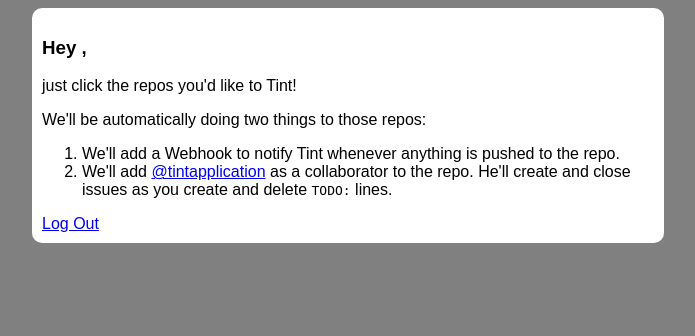
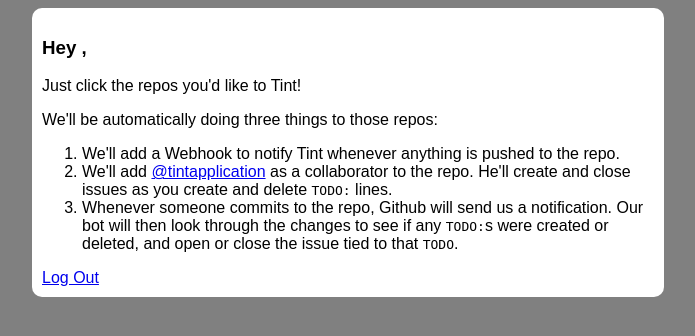
Before and after one commit to zanesterling/tint, a Flask app: template templates/home.html in a window 1280 px wide. Shown: the top 336 px of the page, without its empty margins (292-987 px from the left). Run offline with Flask 2, Linux system fonts and the light colour scheme; the template is opened without the code that fills it, so the values that code supplies are empty; some libraries are stand-ins or nearby versions.

Commit message:
Add an explanation of what Tint will do in terms of issues to the list on the home page

```diff
--- a/templates/home.html
+++ b/templates/home.html
@@ -9,11 +9,12 @@
 <body>
 	<div id=container>
 	<h3>Hey {{ d['username'] }},</h3>
-	<p>just click the repos you'd like to Tint!</p>
-	<p>We'll be automatically doing two things to those repos:</p>
+	<p>Just click the repos you'd like to Tint!</p>
+	<p>We'll be automatically doing three things to those repos:</p>
 	<ol>
 			<li>We'll add a Webhook to notify Tint whenever anything is pushed to the repo.</li>
 			<li>We'll add <a href=http://github.com/tintapplication>@tintapplication</a> as a collaborator to the repo. He'll create and close issues as you create and delete <code>TODO:</code> lines.</li>
+			<li>Whenever someone commits to the repo, Github will send us a notification. Our bot will then look through the changes to see if any <code>TODO:</code>s were created or deleted, and open or close the issue tied to that <code>TODO</code>.</li>
 	</ol>
 		<ul id=repolist>
 		{% for repo in d['repos'] %}
```
